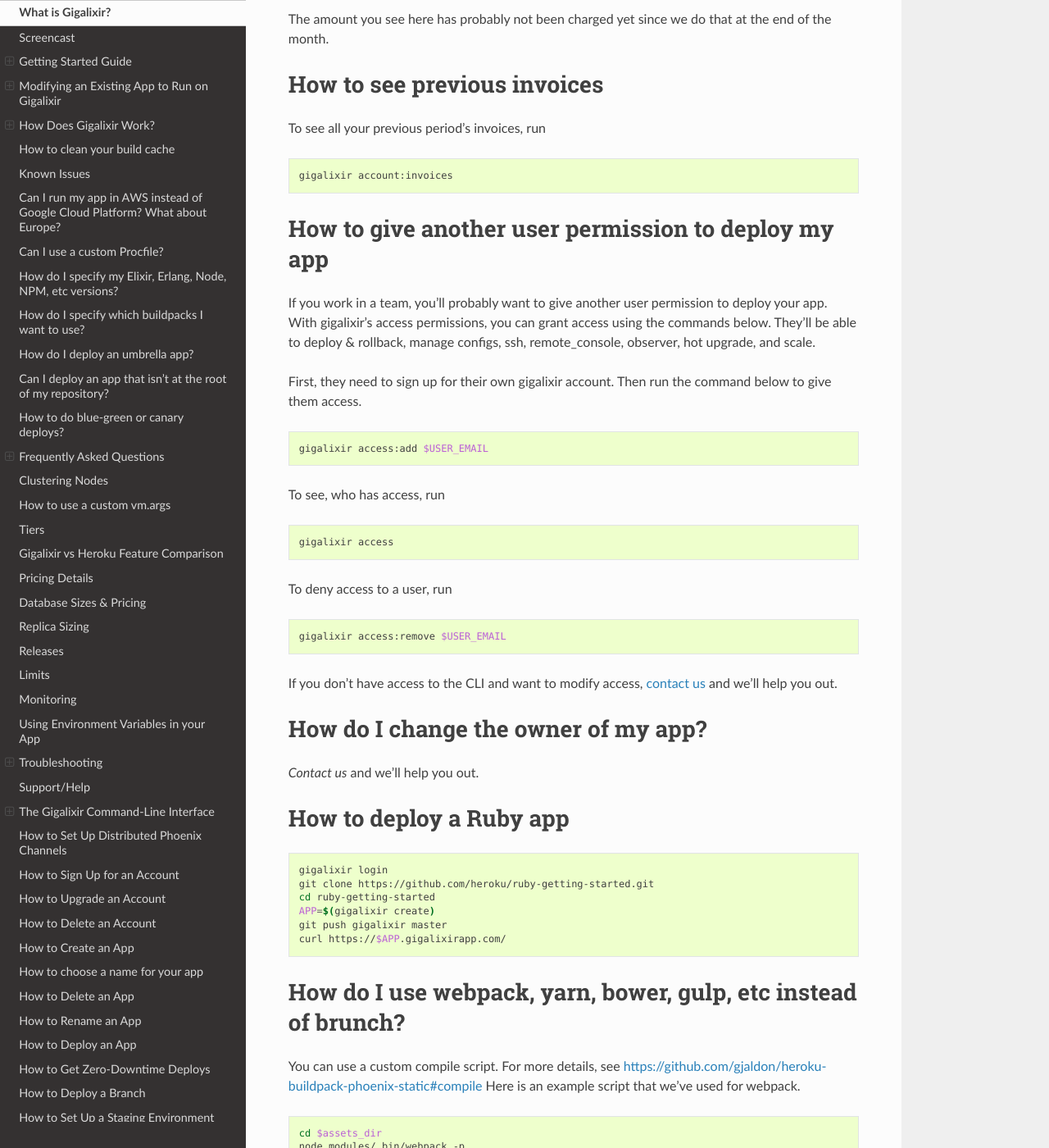
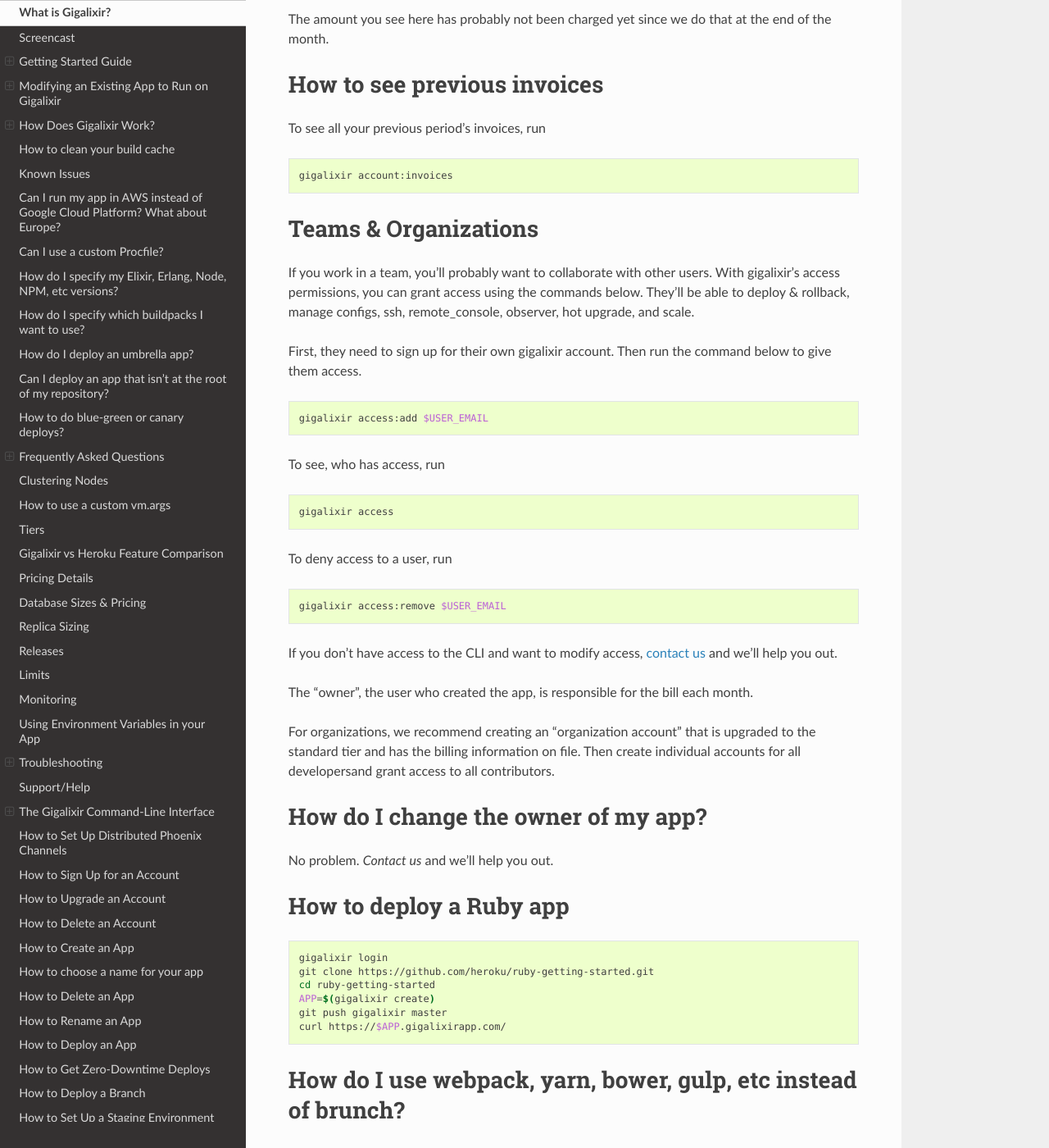
Before and after one commit to gigalixir/gigalixir-cli, a Sphinx documentation site: the page built from docs/source/main.rst, in a window 1280 px wide and 1400 px high, scrolled down 64446 px. Shown: the whole window at 82% size. Built offline with Sphinx 7.4.7 and the Read the Docs theme 2.0.0, drawn with Linux system fonts in a browser that asks for light colours.

Commit message:
update copy for teams and organizations.

```diff
--- a/docs/source/main.rst
+++ b/docs/source/main.rst
@@ -2691,10 +2691,10 @@ To see all your previous period's invoices, run
 
 .. _`money back guarantee`:
 
-How to give another user permission to deploy my app
-====================================================
-
-If you work in a team, you'll probably want to give another user permission to deploy your app. With gigalixir's access permissions, you can grant access using the commands below. They'll be able to deploy & rollback, manage configs, ssh, remote_console, observer, hot upgrade, and scale.
+Teams & Organizations
+=====================
+
+If you work in a team, you'll probably want to collaborate with other users. With gigalixir's access permissions, you can grant access using the commands below. They'll be able to deploy & rollback, manage configs, ssh, remote_console, observer, hot upgrade, and scale.
 
 First, they need to sign up for their own gigalixir account. Then run the command below to give them access.
 
@@ -2715,11 +2715,15 @@ To deny access to a user, run
     gigalixir access:remove $USER_EMAIL
 
 If you don't have access to the CLI and want to modify access, `contact us`_ and we'll help you out.
+
+The "owner", the user who created the app, is responsible for the bill each month.
+
+For organizations, we recommend creating an "organization account" that is upgraded to the standard tier and has the billing information on file. Then create individual accounts for all developersand grant access to all contributors.
 
 How do I change the owner of my app?
 ====================================
 
-`Contact us` and we'll help you out.
+No problem. `Contact us` and we'll help you out.
 
 .. _`How to deploy a Ruby app`:
 
```
